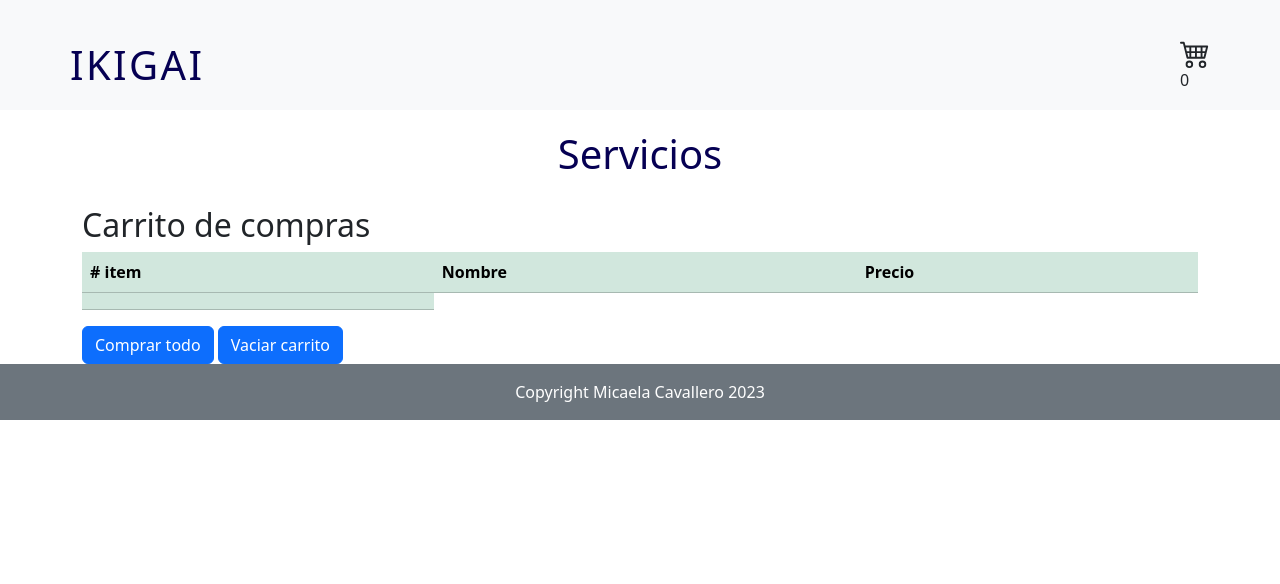
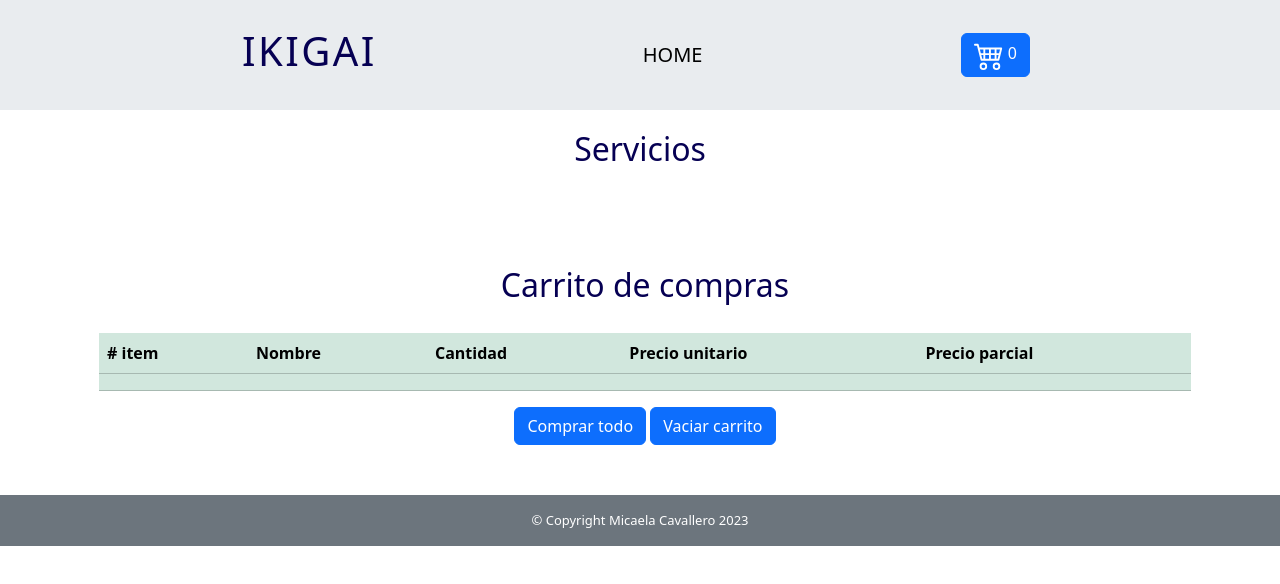
Before and after one commit to Mikemmacoder/CarritoDeServicios_Micaela-Cavallero, a plain HTML site: page index.html in a window 1280 px wide. Drawn offline with nearby package versions, Linux system fonts and the light colour scheme; some packages are replaced by stand-ins of ours; no server answers; a script that the page names is missing.

Commit message:
boton carrito

```diff
--- a/css/estilo.css
+++ b/css/estilo.css
@@ -1,16 +1,26 @@
 /*HEADER*/
 .navbar {
     height: 110px;
-    padding: 30px 70px;
     display: flex;
-    justify-content: space-between;
+    justify-content: space-evenly;
+}
+.navegacion{
+    display: contents;
+}
+#home{
+    text-transform: uppercase;
+    font-size: 20px;
+    text-decoration: none;
+}
+#home:hover{
+    font-weight: bold;
 }
 .empresa {
     color: rgb(6, 0, 83);
     letter-spacing: 0.15rem;
     font-size: 40px;
 }
-h1 {
+h2 {
     text-align: center;
     color: rgb(6, 0, 83);
     padding: 20px;
@@ -20,9 +30,22 @@ h1 {
     justify-content: space-evenly;
 }
 .cartaServicio{
-    margin: 5px;
-    background-color: azure;
+    margin-left: auto;
+    margin-right: auto;
+    background-color: rgb(245, 245, 245);
 }
 .carroNum{
     display: inline-block;
 }
+#cajaCarrito{
+    margin: 50px 5px;
+}
+.botones{
+    text-align: center;
+}
+.copyright{
+    font-size: 13px;
+}
+/* #total{
+    text-align: right;
+} */
--- a/index.html
+++ b/index.html
@@ -13,11 +13,15 @@
 
 <body>
     <header class="header">
-        <nav class="navbar-expand-lg bg-body-tertiary">
+        <nav class="navbar-expand-lg bg-body-secondary">
             <div class="navbar">
-                <a class="navbar-brand empresa" href="#">IKIGAI</a>
-                <ul class="navbar-nav" id="graficoCarrito">
-                    <li class="nav-item" >
+                <h1><a class="navbar-brand empresa" href="#">IKIGAI</a></h1>
+                <ul class="navbar-nav navegacion">
+                    <li class="nav-item">
+                        <a class="nav-link active" aria-current="page" href="#" id="home">Home</a>
+                    </li>
+                    <li class="nav-item">
+                        <a class="nav-link" id="graficoCarrito" href="#cajaCarrito"></a>
                     </li>
                 </ul>
             </div>
@@ -25,7 +29,7 @@
     </header>
 
     <main class="container">
-        <h1>Servicios</h1>
+        <h2>Servicios</h2>
         <section id="principal">
             <article id="inferior">
                 <!-- Aqui tabla -->
@@ -36,37 +40,42 @@
         </section>
         <aside>
 
-            <div id="carrito">
+            <div class="container" id="cajaCarrito">
                 <h2>Carrito de compras</h2>
                 <table class="table table-success table-striped">
                     <thead class="thead-dark">
                         <tr id="trId">
                             <th># item</th>
                             <th>Nombre</th>
-                            <th>Precio</th>
+                            <th>Cantidad</th>
+                            <th>Precio unitario</th>
+                            <th>Precio parcial</th>
                         </tr>
                     </thead>
                     <tbody id="items" class="table-striped">
                     </tbody>
                     <tfoot>
                         <tr>
+                            <th></th>
+                            <th></th>
+                            <th></th>
+                            <th></th>
                             <th id="total"></th>
                         </tr>
                     </tfoot>
                 </table>
-                <div id="total"></div>
-            </div>
-            <button id="comprar-btn" class="btn btn-primary">Comprar todo</button>
-            <button id="vaciar-carrito-btn" class="btn btn-primary">Vaciar carrito</button>
+                <div class="botones">
+                    <button id="comprar-btn" class="btn btn-primary">Comprar todo</button>
+                    <button id="vaciar-carrito-btn" class="btn btn-primary">Vaciar carrito</button>
+                </div>
             </div>
 
         </aside>
-
     </main>
     <footer class="text-bg-secondary p-3 ">
         <div class="container">
-            <p class="m-0 text-center text-white">
-                Copyright Micaela Cavallero 2023
+            <p class="m-0 text-center text-white copyright">
+                &copy Copyright Micaela Cavallero 2023
             </p>
         </div>
     </footer>
--- a/js/app.js
+++ b/js/app.js
@@ -1,6 +1,7 @@
 let valorTotal = 0;
 let precios = 0;
 let botonVaciar = document.getElementById('vaciar-carrito-btn');
+let botonComprar = document.getElementById('comprar-btn');
 let carrito = [];
 const servicios = [];
 
@@ -10,6 +11,7 @@ document.addEventListener('DOMContentLoaded', () => {
         carrito = carritoLocal;
     }
     mostrarItemsCarrito();
+    mostrarContadorCarrito();
 });
 
 fetch("js/servicios.json")
@@ -33,7 +35,7 @@ fetch("js/servicios.json")
             <p class="card-text">${'Modalidades: ' + servicio.modalidad}</p>
             <p class="card-text">${'Duración: ' + servicio.duracion + ' hora(s).'}<p>
             <p class="card-text">Precio por encuentro $ ${servicio.precio}</p>
-            <button id="btn${servicio.id}" class="btn btn-primary comprar">Agregar al carrito</button>
+            <button id="btn${servicio.id}" class="btn btn-primary comprar botones">Agregar al carrito</button>
         </div>`;
             articuloCartas.append(carta);
         }
@@ -46,7 +48,7 @@ fetch("js/servicios.json")
         resultado.innerHTML = `<h3>Total $0</h3>`;
         //Eventos para que al clickear el boton, se agreguen los servicios al carrito
         boton1.addEventListener("click", () => {
-            carrito.push(servicios[0]);
+            carrito.push(servicios[1]);
             Swal.fire(
                 {
                     title: 'Se agregó el servicio al carrito!',
@@ -59,6 +61,7 @@ fetch("js/servicios.json")
             mostrarItemsCarrito();
             calcularTotal()
             guardarCarrito()
+            mostrarContadorCarrito();
         });
         boton2.addEventListener("click", () => {
             carrito.push(servicios[1]);
@@ -74,6 +77,7 @@ fetch("js/servicios.json")
             mostrarItemsCarrito();
             calcularTotal()
             guardarCarrito()
+            mostrarContadorCarrito();
         });
         boton3.addEventListener("click", () => {
             carrito.push(servicios[2]);
@@ -89,6 +93,7 @@ fetch("js/servicios.json")
             mostrarItemsCarrito();
             calcularTotal()
             guardarCarrito()
+            mostrarContadorCarrito();
         });
 
     })
@@ -98,6 +103,23 @@ fetch("js/servicios.json")
     });
 
 //funciones utilizadas al momento de agregar servicios al carrito
+/* function agregarServicios(i){
+    carrito.find ((el) => el.nombre === servicios[i].nombre) ? el.cantidad ++ : carrito.push(servicios[i]);
+    Swal.fire(
+        {
+            title: 'Se agregó el servicio al carrito!',
+            icon: 'success',
+            showConfirmButton: false,
+            timer: 1500,
+        }
+    );
+    console.table(carrito);
+    mostrarItemsCarrito();
+    calcularTotal();
+    guardarCarrito();
+    mostrarContadorCarrito();
+} */
+
 
 function mostrarItemsCarrito() {
     const tabla = document.getElementById('items');
@@ -109,14 +131,18 @@ function mostrarItemsCarrito() {
             <tr id='pepino'>
                 <th>${counter}</th>
                 <td> ${servicio.nombre} </td>
+                <td>${servicio.cantidad}</td>
                 <td>$ ${servicio.precio} </td>
+                <td>$</td>
             </tr>
         `;
         counter++;
         console.log(tabla.innerHTML);
     });
 }
-
+function calcularPrecioParcial(a,b){
+    return a *b;
+}
 function calcularTotal() {
     let serTotal = carrito.map((servicio) => servicio.precio)
     console.log(serTotal);
@@ -131,8 +157,8 @@ function calcularTotal() {
 function guardarCarrito() {
     localStorage.setItem('carrito', JSON.stringify(carrito));
 }
-//evento de vaciar carrito alclickear boton
-botonVaciar.addEventListener("click", () => {
+
+function vaciarCarrito(){
     document.getElementById('items').innerHTML = ``;
     carrito = [];
     localStorage.clear();
@@ -140,6 +166,11 @@ botonVaciar.addEventListener("click", () => {
     const resultado = document.getElementById('total');
     resultado.innerHTML = `
     <h3>Total $0</h3>`;
+    mostrarContadorCarrito();
+}
+//evento de vaciar carrito alclickear boton
+botonVaciar.addEventListener("click", () => {
+    vaciarCarrito();
     Swal.fire(
         {
             title: 'El carrito está vacío!',
@@ -147,14 +178,28 @@ botonVaciar.addEventListener("click", () => {
         }
     );
 });
-
+//Crear boton carrito y funcion para mostrar el numero de items
 let graficoCarrito = document.getElementById('graficoCarrito');
-let graficoCarri = document.createElement('div');
-graficoCarri.className = 'carroNum';
+let graficoCarri = document.createElement('button');
+graficoCarri.className = 'carroNum btn btn-primary';
 graficoCarri.innerHTML = `
     <svg xmlns="http://www.w3.org/2000/svg" width="30" height="30" fill="currentColor"
     class="bi bi-cart4" viewBox="0 0 16 16">
     <path d="M0 2.5A.5.5 0 0 1 .5 2H2a.5.5 0 0 1 .485.379L2.89 4H14.5a.5.5 0 0 1 .485.621l-1.5 6A.5.5 0 0 1 13 11H4a.5.5 0 0 1-.485-.379L1.61 3H.5a.5.5 0 0 1-.5-.5zM3.14 5l.5 2H5V5H3.14zM6 5v2h2V5H6zm3 0v2h2V5H9zm3 0v2h1.36l.5-2H12zm1.11 3H12v2h.61l.5-2zM11 8H9v2h2V8zM8 8H6v2h2V8zM5 8H3.89l.5 2H5V8zm0 5a1 1 0 1 0 0 2 1 1 0 0 0 0-2zm-2 1a2 2 0 1 1 4 0 2 2 0 0 1-4 0zm9-1a1 1 0 1 0 0 2 1 1 0 0 0 0-2zm-2 1a2 2 0 1 1 4 0 2 2 0 0 1-4 0z" />
+    </svg>`;
+graficoCarrito.append(graficoCarri);
+
+function mostrarContadorCarrito() {
+    graficoCarri.innerHTML = `
+    <svg xmlns="http://www.w3.org/2000/svg" width="30" height="30" fill="currentColor"
+    class="bi bi-cart4" viewBox="0 0 16 16">
+    <path d="M0 2.5A.5.5 0 0 1 .5 2H2a.5.5 0 0 1 .485.379L2.89 4H14.5a.5.5 0 0 1 .485.621l-1.5 6A.5.5 0 0 1 13 11H4a.5.5 0 0 1-.485-.379L1.61 3H.5a.5.5 0 0 1-.5-.5zM3.14 5l.5 2H5V5H3.14zM6 5v2h2V5H6zm3 0v2h2V5H9zm3 0v2h1.36l.5-2H12zm1.11 3H12v2h.61l.5-2zM11 8H9v2h2V8zM8 8H6v2h2V8zM5 8H3.89l.5 2H5V8zm0 5a1 1 0 1 0 0 2 1 1 0 0 0 0-2zm-2 1a2 2 0 1 1 4 0 2 2 0 0 1-4 0zm9-1a1 1 0 1 0 0 2 1 1 0 0 0 0-2zm-2 1a2 2 0 1 1 4 0 2 2 0 0 1-4 0z" />
     </svg>
-    <p class="card-text">${carrito.length}</p>`;
-    graficoCarrito.append(graficoCarri);
+    <span class="card-text">${carrito.length}</span>`;
+}
+
+//evento de comprar
+botonComprar.addEventListener("click", () =>{
+    carrito.length > 0 ?  Swal.fire({title: 'La compra se realizó con éxito!', text: 'El total de la compra finalizada fue de $' + valorTotal, icon: 'success'}) : Swal.fire({title: 'El carrito está vacío!', text: 'Seleccione los servicios a contratar.', icon: 'warning'});
+    vaciarCarrito();
+});
```
